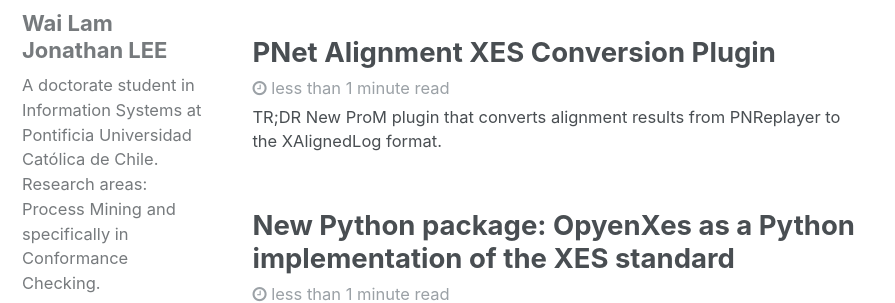
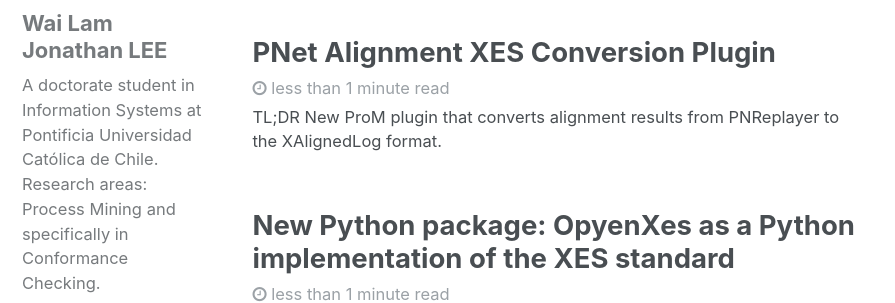
Before and after one commit to jwllee/wailamjonathanlee.github.io, a Jekyll site: the page built from index.html, in a window 1280 px wide and 900 px high, scrolled down 467 px. Shown: the part 153-456 px from the top of the window, without its empty margins (0-895 px from the left). Built offline with Jekyll 4.4.1, drawn with Linux system fonts in a browser that asks for light colours; the list of posts is cut into pages by our own code.

Commit message:
Fixed typo

```diff
--- a/_posts/2018-01-09-pnet-alignment-xes-conversion.md
+++ b/_posts/2018-01-09-pnet-alignment-xes-conversion.md
@@ -7,7 +7,7 @@ comments: true
 categories: [ "prom" ]
 ---
 
-#### TR;DR
+#### TL;DR
 New ProM plugin that converts alignment results from PNReplayer to the XAlignedLog format.
 
 #### How?
```
